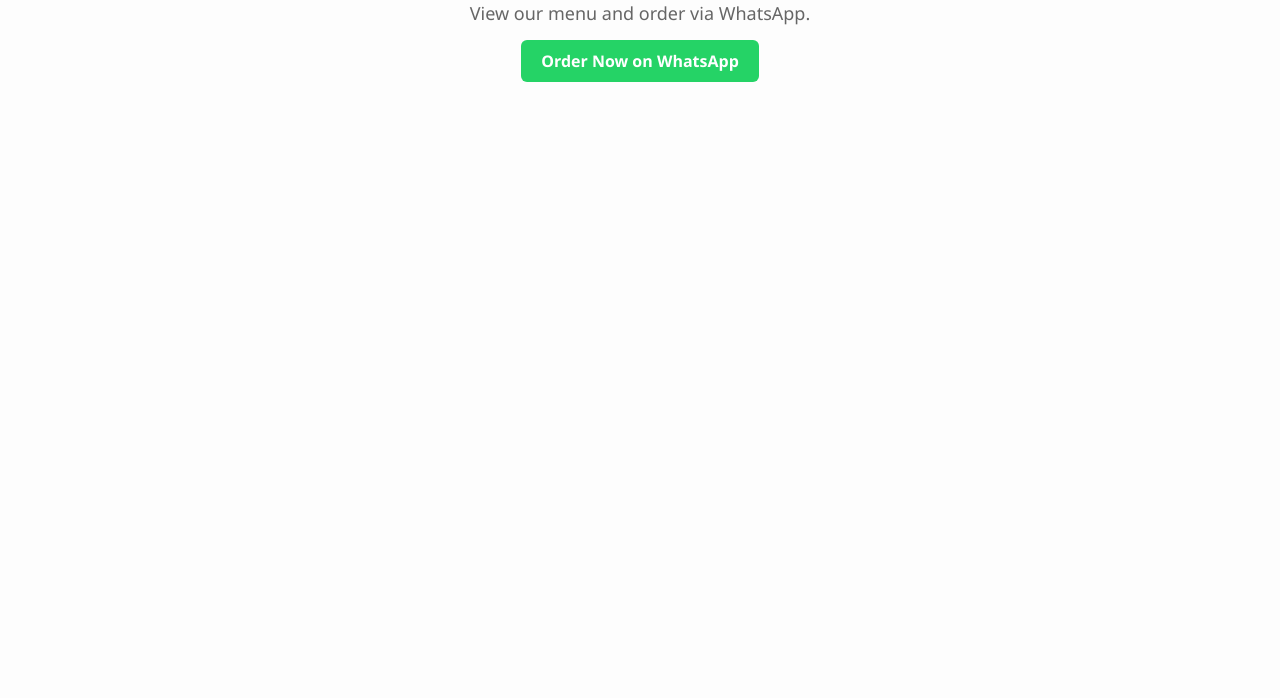
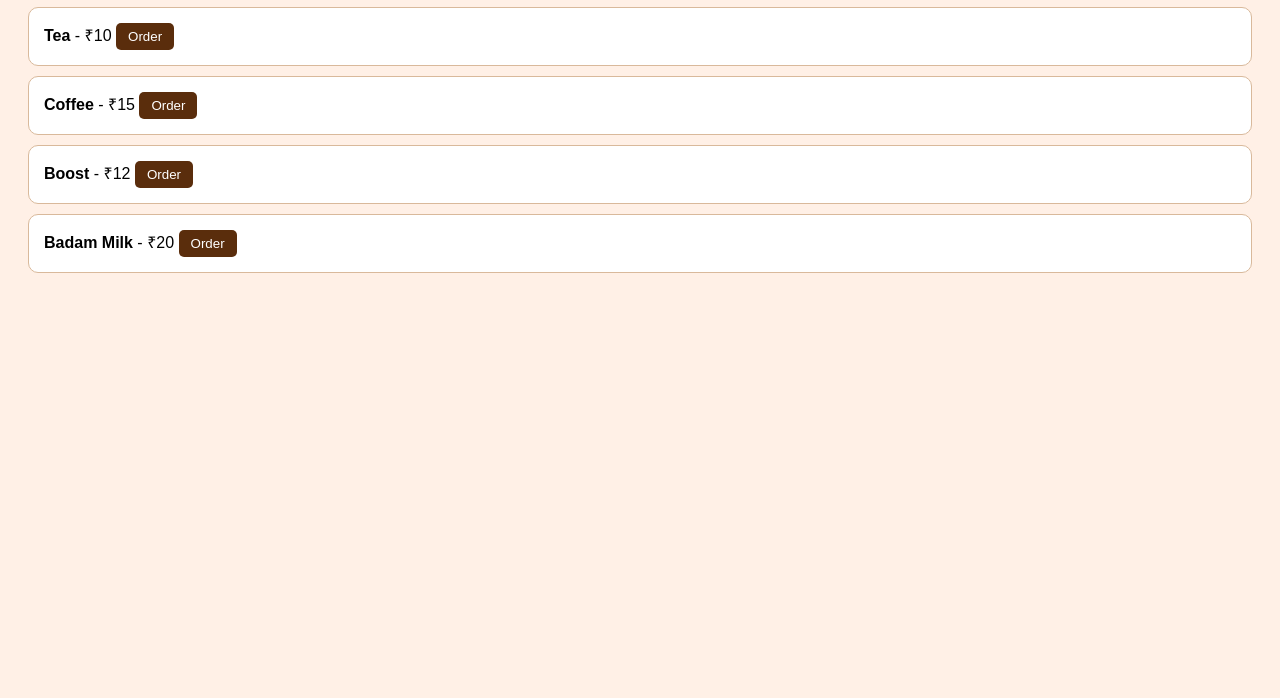
Before and after one commit to Ezhilraj4/teashop, a plain HTML site: page customer.html in a window 1280 px wide. Shown: the part 102-800 px from the top of the page. Drawn offline with Linux system fonts and the light colour scheme.

Commit message:
Update customer.html

```diff
--- a/customer.html
+++ b/customer.html
@@ -1,14 +1,68 @@
+<!-- customer.html -->
 <!DOCTYPE html>
 <html lang="en">
 <head>
   <meta charset="UTF-8" />
   <meta name="viewport" content="width=device-width, initial-scale=1.0"/>
-  <title>Customer | New Friends Coffee Bar</title>
-  <link rel="stylesheet" href="style.css" />
+  <title>New Friends Coffee Bar – Customer</title>
+  <style>
+    body {
+      font-family: Arial, sans-serif;
+      background: #fff0e6;
+      padding: 20px;
+    }
+    h1 {
+      color: #5a2d0c;
+    }
+    .item {
+      background: #fff;
+      border: 1px solid #d9b99b;
+      padding: 15px;
+      margin-bottom: 10px;
+      border-radius: 10px;
+    }
+    .item button {
+      background: #5a2d0c;
+      color: white;
+      padding: 6px 12px;
+      border: none;
+      border-radius: 5px;
+      cursor: pointer;
+    }
+    .item button:hover {
+      background: #7a3e1e;
+    }
+  </style>
 </head>
-<body class="simple-page">
-  <h1>☕ Welcome to New Friends Coffee Bar!</h1>
-  <p>View our menu and order via WhatsApp.</p>
-  <a href="https://wa.me/91XXXXXXXXXX" class="btn">Order Now on WhatsApp</a>
+<body>
+
+  <h1>Welcome to New Friends Coffee Bar ☕</h1>
+  <div id="menu"></div>
+
+  <script>
+    const items = [
+      { name: "Tea", price: 10 },
+      { name: "Coffee", price: 15 },
+      { name: "Boost", price: 12 },
+      { name: "Badam Milk", price: 20 }
+    ];
+
+    const menuDiv = document.getElementById('menu');
+    items.forEach(item => {
+      const div = document.createElement('div');
+      div.className = 'item';
+      div.innerHTML = `<strong>${item.name}</strong> - ₹${item.price}
+        <button onclick="order('${item.name}', ${item.price})">Order</button>`;
+      menuDiv.appendChild(div);
+    });
+
+    function order(item, price) {
+      const orders = JSON.parse(localStorage.getItem('orders') || '[]');
+      orders.push({ item, price, time: new Date().toLocaleString() });
+      localStorage.setItem('orders', JSON.stringify(orders));
+      alert(`${item} ordered successfully!`);
+    }
+  </script>
+
 </body>
 </html>
```
